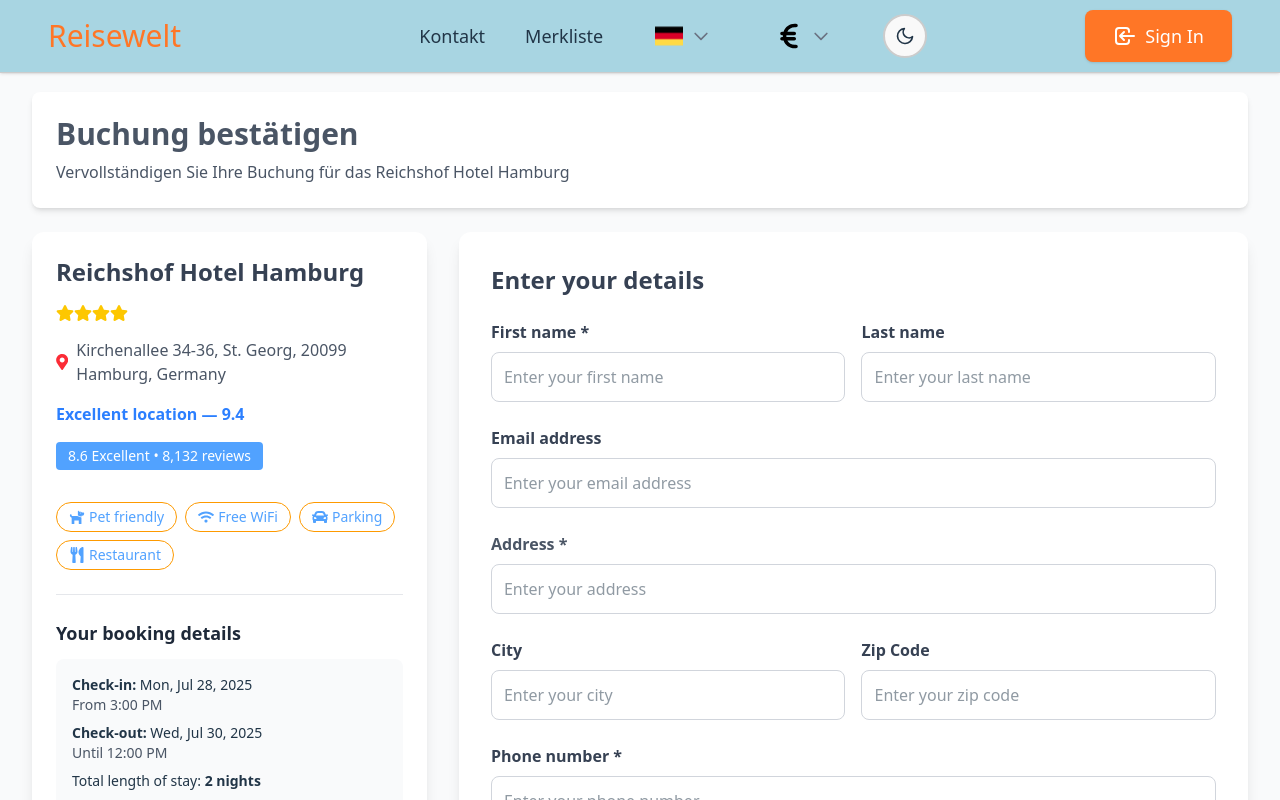
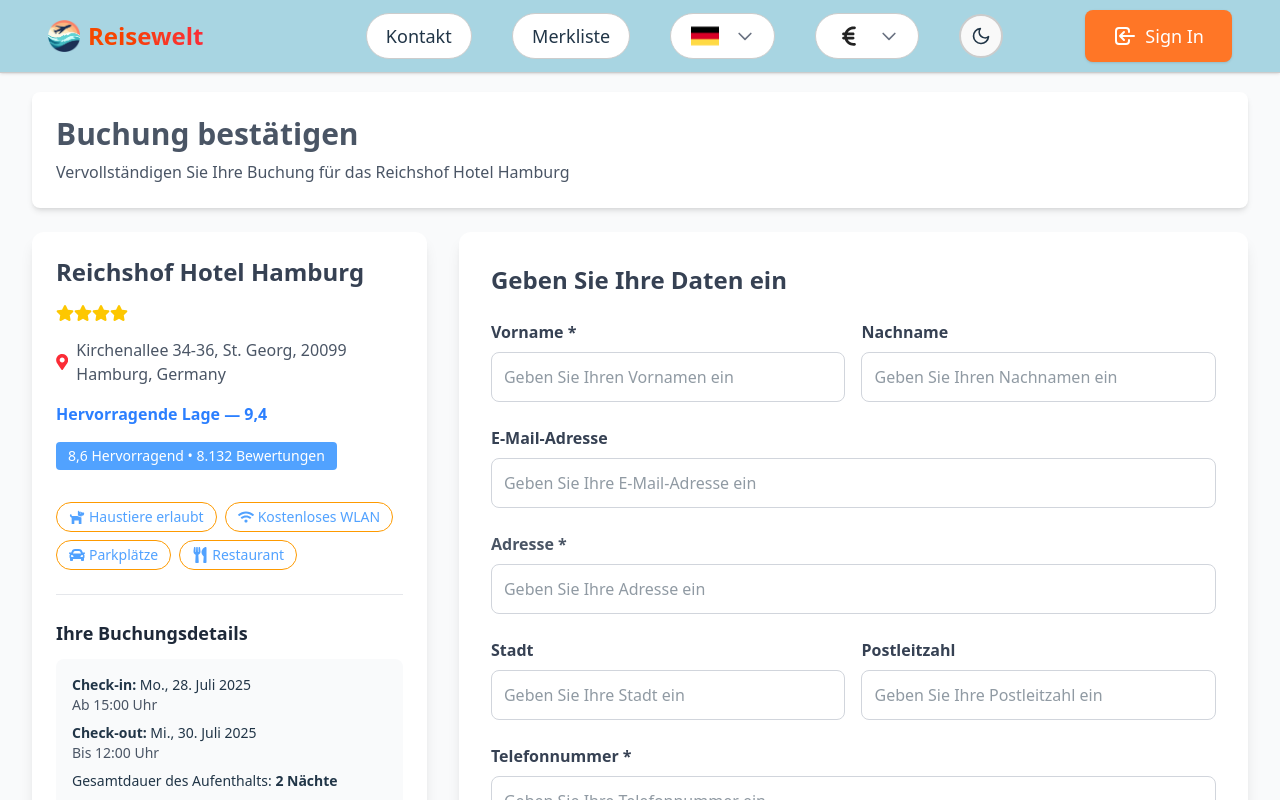
Before and after one commit to sayotekey/reisewelt, a React (Vite) app in the folder frontend/: page /booking in a window 1280 px wide. Shown: the top 800 px of the page. Built offline with nearby package versions, Linux system fonts and the light colour scheme.

Commit message:
Header und Booking ubersetz

```diff
--- a/frontend/src/components/HeaderComponent.jsx
+++ b/frontend/src/components/HeaderComponent.jsx
@@ -9,19 +9,15 @@ import { useAuth } from "../context/useAuth.js";
 import { logoutButton } from "../utils/logout.js";
 import ThemeToggle from "./ThemeToggle.jsx";
 import { useTheme } from "../context/ThemeContext.jsx";
-import { useTranslate } from "../locales/index.js"; //translation context
-
-import euroSignDark from "../icons/euro-sign-solid-black.svg";
-// import euroSign from "../icons/euro-sign-solid-white.svg";
-import sterlingSignDark from "../icons/sterling-sign-solid-black.svg";
-// import sterlingSign from "../icons/sterling-sign-solid-white.svg";
-import liraSignDark from "../icons/turkish-lira-sign-solid-black.svg";
-// import liraSign from "../icons/turkish-lira-sign-solid-white.svg";
-import rubleSignDark from "../icons/ruble-sign-solid-black.svg";
-// import rubleSign from "../icons/ruble-sign-solid-white.svg";
+import { useTranslate } from "../locales/index.js";
+import {
+  FaEuroSign,
+  FaSterlingSign,
+  FaLiraSign,
+  FaRubleSign,
+} from "react-icons/fa6";
 
 const languages = [
-  // label fuer accessibility
   { value: "de", img: germany, label: "German" },
   { value: "en", img: unitedStates, label: "English" },
   { value: "uk", img: ukraine, label: "Ukrainian" },
@@ -29,39 +25,37 @@ const languages = [
   { value: "tr", img: turkey, label: "Turkish" },
 ];
 
-const currencyDark = [
+const currencyIcons = [
   {
-    value: "eu-dark",
-    img: euroSignDark,
+    value: "eu",
+    icon: (color) => <FaEuroSign size={22} color={color} />,
   },
   {
-    value: "st-dark",
-    img: sterlingSignDark,
+    value: "st",
+    icon: (color) => <FaSterlingSign size={22} color={color} />,
   },
   {
-    value: "tl-dark",
-    img: liraSignDark,
+    value: "tl",
+    icon: (color) => <FaLiraSign size={22} color={color} />,
   },
   {
-    value: "ru-dark",
-    img: rubleSignDark,
+    value: "ru",
+    icon: (color) => <FaRubleSign size={22} color={color} />,
   },
 ];
 
 const HeaderComponent = () => {
-  const { t, changeLanguage } = useTranslate(); // translation context
+  const { t, changeLanguage } = useTranslate();
   const { isDark } = useTheme();
   const [openLanguage, setOpenLanguage] = useState(false);
   const [openCurrency, setOpenCurrency] = useState(false);
 
   const [selectedLanguage, setSelectedLanguage] = useState(languages[0]);
-  const [selectedCurrency, setSelectedCurrency] = useState(currencyDark[0]);
+  const [selectedCurrency, setSelectedCurrency] = useState(currencyIcons[0]);
 
   const languageDropdownRef = useRef(null);
   const currencyDropdownRef = useRef(null);
-  // console.log(currencyDark);
 
-  // Holt den aktuellen Benutzer und die Logout-Funktion aus dem Auth-Kontext
   const { user, logout } = useAuth();
   const navigate = useNavigate();
 
@@ -96,9 +90,7 @@ const HeaderComponent = () => {
     return () =>
       document.removeEventListener("mousedown", handleClickOutsideCurrency);
   }, []);
-  // console.loog(currencyDark, currencyDark.length);
 
-  //
   return (
     <header
       className="header-full-width w-full fixed top-0 left-0 right-0 z-51 shadow-sm"
@@ -111,30 +103,51 @@ const HeaderComponent = () => {
     >
       <div className="w-full px-6 sm:px-8 lg:px-12">
         <div className="flex items-center justify-between h-18">
-          {/* Logo - слева */}
+          {/* Logo */}
           <div className="flex-shrink-0">
             <NavLink
               to="/"
-              className="text-3xl font-bold transition-colors duration-200"
-              style={{
-                color: "var(--accent-color)",
-              }}
+              className="flex items-center space-x-2 group transition-colors duration-200"
+              style={{ textDecoration: "none" }}
               onMouseEnter={(e) => {
-                e.target.style.color = "var(--accent-hover)";
+                e.target.querySelector("h3").style.background =
+                  "linear-gradient(to right, #ea580c, #ef4444)";
+                e.target.querySelector("h3").style.webkitBackgroundClip =
+                  "text";
+                e.target.querySelector("h3").style.webkitTextFillColor =
+                  "transparent";
               }}
               onMouseLeave={(e) => {
-                e.target.style.color = "var(--accent-color)";
+                e.target.querySelector("h3").style.background = "";
+                e.target.querySelector("h3").style.webkitBackgroundClip = "";
+                e.target.querySelector("h3").style.webkitTextFillColor = "";
               }}
             >
-              Reisewelt
+              <img
+                src="/logo.png"
+                alt="Reisewelt Logo"
+                className="h-8 w-8"
+                onError={(e) => {
+                  e.target.style.display = "none";
+                }}
+              />
+              <h3 className="text-2xl font-bold text-transparent bg-clip-text bg-gradient-to-r from-orange-600 to-red-500">
+                Reisewelt
+              </h3>
             </NavLink>
           </div>
 
           <nav className="hidden md:flex items-center space-x-10 ml-20">
             <NavLink
               to="/contact"
-              className="font-semibold text-lg transition-colors duration-200"
-              style={{ color: "var(--text-color)" }}
+              className="circle-btn font-semibold text-lg transition-colors duration-200"
+              style={{
+                color: "var(--text-color)",
+                backgroundColor: isDark ? "var(--bg-secondary)" : "white",
+                border: isDark
+                  ? "1px solid #444"
+                  : "1px solid var(--border-color)",
+              }}
               onMouseEnter={(e) => {
                 e.target.style.color = "var(--accent-color)";
               }}
@@ -147,8 +160,14 @@ const HeaderComponent = () => {
 
             <NavLink
               to="/account/wishlist"
-              className="font-semibold text-lg transition-colors duration-200"
-              style={{ color: "var(--text-color)" }}
+              className="circle-btn font-semibold text-lg transition-colors duration-200"
+              style={{
+                color: "var(--text-color)",
+                backgroundColor: isDark ? "var(--bg-secondary)" : "white",
+                border: isDark
+                  ? "1px solid #444"
+                  : "1px solid var(--border-color)",
+              }}
               onMouseEnter={(e) => {
                 e.target.style.color = "var(--accent-color)";
               }}
@@ -162,16 +181,23 @@ const HeaderComponent = () => {
             {/* language selection */}
             <div className="relative" ref={languageDropdownRef}>
               <button
-                className="flex items-center p-3 rounded-lg transition-colors duration-200"
+                className="circle-btn flex items-center transition-colors duration-200"
                 style={{
-                  backgroundColor: "transparent",
+                  backgroundColor: isDark ? "var(--bg-secondary)" : "white",
                   color: "var(--text-color)",
+                  border: isDark
+                    ? "1px solid #444"
+                    : "1px solid var(--border-color)",
                 }}
                 onMouseEnter={(e) => {
-                  e.target.style.backgroundColor = "var(--bg-color)";
+                  e.target.style.backgroundColor = isDark
+                    ? "var(--bg-color)"
+                    : "#f3f4f6";
                 }}
                 onMouseLeave={(e) => {
-                  e.target.style.backgroundColor = "transparent";
+                  e.target.style.backgroundColor = isDark
+                    ? "var(--bg-secondary)"
+                    : "white";
                 }}
                 onClick={() => {
                   setOpenLanguage((prev) => !prev);
@@ -204,7 +230,9 @@ const HeaderComponent = () => {
                   className="absolute top-full left-0 mt-1 rounded-lg shadow-lg z-20 min-w-[140px]"
                   style={{
                     backgroundColor: "var(--bg-secondary)",
-                    border: "1px solid var(--border-color)",
+                    border: isDark
+                      ? "1px solid #444"
+                      : "1px solid var(--border-color)",
                   }}
                 >
                   {languages.map((lang) => (
@@ -255,19 +283,26 @@ const HeaderComponent = () => {
               )}
             </div>
 
-            {/* Выбор валюты */}
+            {/* currency selection */}
             <div className="relative" ref={currencyDropdownRef}>
               <button
-                className="flex items-center p-3 rounded-lg transition-colors duration-200"
+                className="circle-btn flex items-center transition-colors duration-200"
                 style={{
-                  backgroundColor: "transparent",
+                  backgroundColor: isDark ? "var(--bg-secondary)" : "white",
                   color: "var(--text-color)",
+                  border: isDark
+                    ? "1px solid #444"
+                    : "1px solid var(--border-color)",
                 }}
                 onMouseEnter={(e) => {
-                  e.target.style.backgroundColor = "var(--bg-color)";
+                  e.target.style.backgroundColor = isDark
+                    ? "var(--bg-color)"
+                    : "#f3f4f6";
                 }}
                 onMouseLeave={(e) => {
-                  e.target.style.backgroundColor = "transparent";
+                  e.target.style.backgroundColor = isDark
+                    ? "var(--bg-secondary)"
+                    : "white";
                 }}
                 onClick={() => {
                   setOpenCurrency((prev) => !prev);
@@ -275,11 +310,9 @@ const HeaderComponent = () => {
                 }}
                 aria-label="Select currency"
               >
-                <img
-                  src={selectedCurrency.img}
-                  alt={selectedCurrency.value}
-                  className="w-7 h-7"
-                />
+                <span className="w-7 h-7 flex items-center justify-center">
+                  {selectedCurrency.icon(isDark ? "#fff" : "#222")}
+                </span>
                 <svg
                   className="w-5 h-5 ml-2 text-gray-500"
                   fill="none"
@@ -300,10 +333,12 @@ const HeaderComponent = () => {
                   className="absolute top-full left-0 mt-1 rounded-lg shadow-lg z-20 min-w-[140px]"
                   style={{
                     backgroundColor: "var(--bg-secondary)",
-                    border: "1px solid var(--border-color)",
+                    border: isDark
+                      ? "1px solid #444"
+                      : "1px solid var(--border-color)",
                   }}
                 >
-                  {currencyDark.map((curr) => (
+                  {currencyIcons.map((curr) => (
                     <button
                       key={curr.value}
                       className={`flex items-center w-full px-4 py-3 text-left first:rounded-t-lg last:rounded-b-lg transition-colors duration-200`}
@@ -332,11 +367,9 @@ const HeaderComponent = () => {
                         setOpenCurrency(false);
                       }}
                     >
-                      <img
-                        src={curr.img}
-                        alt={`${curr.value} currency`}
-                        className="w-6 h-6 mr-3"
-                      />
+                      <span className="w-6 h-6 mr-3 flex items-center justify-center">
+                        {curr.icon(isDark ? "#fff" : "#222")}
+                      </span>
                     </button>
                   ))}
                 </div>
@@ -347,19 +380,22 @@ const HeaderComponent = () => {
             <ThemeToggle />
           </nav>
 
-          {/* Sign in / Logout / Profile - справа */}
+          {/* Sign in / Logout / Profile */}
           <div className="flex items-center space-x-3">
             {user ? (
               <div className="flex items-center space-x-3">
-                <NavLink
-                  to="/profile"
-                  className="flex items-center px-5 py-3 font-semibold text-lg transition-colors duration-200"
-                  style={{ color: "var(--accent-color)" }}
+                <button
+                  onClick={() => navigate("/profile")}
+                  className="flex items-center px-4 py-2 rounded-lg font-semibold text-lg transition-colors duration-200 shadow-sm"
+                  style={{
+                    backgroundColor: "var(--accent-color)",
+                    color: "white",
+                  }}
                   onMouseEnter={(e) => {
-                    e.target.style.color = "var(--accent-hover)";
+                    e.target.style.backgroundColor = "var(--accent-hover)";
                   }}
                   onMouseLeave={(e) => {
-                    e.target.style.color = "var(--accent-color)";
+                    e.target.style.backgroundColor = "var(--accent-color)";
                   }}
                 >
                   <svg
@@ -375,12 +411,12 @@ const HeaderComponent = () => {
                       d="M16 7a4 4 0 11-8 0 4 4 0 018 0zM12 14a7 7 0 00-7 7h14a7 7 0 00-7-7z"
                     />
                   </svg>
-                  {user.name || "Profile"}
-                </NavLink>
+                  myKonto
+                </button>
 
                 <button
                   onClick={handleLogout}
-                  className="flex items-center px-5 py-3 rounded-lg font-semibold text-lg transition-colors duration-200 shadow-sm"
+                  className="flex items-center px-4 py-2 rounded-lg font-semibold text-lg transition-colors duration-200 shadow-sm"
                   style={{
                     backgroundColor: "var(--accent-color)",
                     color: "white",
@@ -441,7 +477,7 @@ const HeaderComponent = () => {
             )}
           </div>
 
-          {/* Мобильное меню (для маленьких экранов) */}
+          {/* Mobile menu */}
           <div className="md:hidden">
             <button
               className="p-2 rounded-lg transition-colors"
@@ -473,4 +509,5 @@ const HeaderComponent = () => {
     </header>
   );
 };
+
 export default HeaderComponent;
--- a/frontend/src/index.css
+++ b/frontend/src/index.css
@@ -608,6 +608,22 @@ html {
   box-shadow: 0 4px 12px rgba(0, 0, 0, 0.2);
 }
 
+
+.circle-btn {
+  border-radius: 9999px;
+  border: 1px solid white;
+  background: transparent;
+  padding: 0.5rem 1.2rem;
+  display: flex;
+  align-items: center;
+  transition: background 0.2s, border-color 0.2s;
+  gap: 0.5rem;
+}
+.circle-btn:hover {
+  background: var(--bg-color);
+  border-color: var(--accent-hover);
+}
+
 /* Last Search Styles */
 
 .last-search {
--- a/frontend/src/pages/BookingFormPage.jsx
+++ b/frontend/src/pages/BookingFormPage.jsx
@@ -76,24 +76,28 @@ const BookingFormPage = () => {
                   Kirchenallee 34-36, St. Georg, 20099 Hamburg, Germany
                 </p>
                 <p className="text-blue-500 font-semibold">
-                  Excellent location — 9.4
+                  Hervorragende Lage — 9,4
                 </p>
                 <p className="bg-blue-400 text-white px-3 py-1 inline-block rounded text-sm">
-                  8.6 Excellent • 8,132 reviews
+                  8,6 Hervorragend • 8.132 Bewertungen
                 </p>
 
                 <div className="flex flex-wrap gap-2 mt-4">
                   <div className="flex items-center text-blue-400 border bg-white border-amber-500 px-3 py-1 rounded-full">
                     <FaDog className="mr-1" />
-                    <span className="text-sm font-medium">Pet friendly</span>
+                    <span className="text-sm font-medium">
+                      Haustiere erlaubt
+                    </span>
                   </div>
                   <div className="flex items-center text-blue-400 border bg-white border-amber-500 px-3 py-1 rounded-full">
                     <FaWifi className="mr-1" />
-                    <span className="text-sm font-medium">Free WiFi</span>
+                    <span className="text-sm font-medium">
+                      Kostenloses WLAN
+                    </span>
                   </div>
                   <div className="flex items-center text-blue-400 border bg-white border-amber-500 px-3 py-1 rounded-full">
                     <FaCar className="mr-1" />
-                    <span className="text-sm font-medium">Parking</span>
+                    <span className="text-sm font-medium">Parkplätze</span>
                   </div>
                   <div className="flex items-center text-blue-400 border bg-white border-amber-500 px-3 py-1 rounded-full">
                     <FaUtensils className="mr-1" />
@@ -106,26 +110,27 @@ const BookingFormPage = () => {
 
               <div className="text-sm space-y-3">
                 <h3 className="font-semibold text-gray-800 text-lg">
-                  Your booking details
+                  Ihre Buchungsdetails
                 </h3>
                 <div className="bg-gray-50 p-4 rounded-lg">
                   <p className="mb-2">
-                    <strong>Check-in:</strong> Mon, Jul 28, 2025 <br />
-                    <span className="text-gray-600">From 3:00 PM</span>
+                    <strong>Check-in:</strong> Mo., 28. Juli 2025 <br />
+                    <span className="text-gray-600">Ab 15:00 Uhr</span>
                   </p>
                   <p className="mb-2">
-                    <strong>Check-out:</strong> Wed, Jul 30, 2025 <br />
-                    <span className="text-gray-600">Until 12:00 PM</span>
+                    <strong>Check-out:</strong> Mi., 30. Juli 2025 <br />
+                    <span className="text-gray-600">Bis 12:00 Uhr</span>
                   </p>
                   <p className="mb-2">
-                    Total length of stay: <strong>2 nights</strong>
+                    Gesamtdauer des Aufenthalts: <strong>2 Nächte</strong>
                   </p>
                   <p>
-                    You selected <strong>1 room for 2 adults</strong>
+                    Sie haben <strong>1 Zimmer für 2 Erwachsene</strong>{" "}
+                    ausgewählt
                   </p>
                 </div>
                 <button className="text-blue-600 text-sm underline hover:text-blue-800">
-                  Change your selection
+                  Auswahl ändern
                 </button>
               </div>
 
@@ -133,17 +138,17 @@ const BookingFormPage = () => {
 
               <div className="text-sm space-y-3">
                 <h3 className="font-semibold text-gray-800 text-lg">
-                  Your price summary
+                  Ihre Preisübersicht
                 </h3>
                 <div className="bg-gray-50 p-4 rounded-lg">
-                  <p className="text-gray-700">Original price: €351.20</p>
+                  <p className="text-gray-700">Originalpreis: 351,20 €</p>
                   <p className="text-blue-600 font-medium">
-                    Booking.com pays: – €35.12
+                    Booking.com zahlt: – 35,12 €
                   </p>
                   <div className="border-t border-gray-200 pt-3 mt-3">
-                    <p className="text-2xl font-bold text-blue-500">€316.08</p>
+                    <p className="text-2xl font-bold text-blue-500">316,08 €</p>
                     <p className="text-gray-600 text-xs">
-                      Additional charges may apply
+                      Zusätzliche Gebühren können anfallen
                     </p>
                   </div>
                 </div>
@@ -153,14 +158,14 @@ const BookingFormPage = () => {
             {/* Right panel - Form */}
             <div className="w-full lg:w-2/3 bg-white shadow-lg rounded-xl p-6 md:p-8">
               <h2 className="text-2xl font-bold mb-6 text-gray-700">
-                Enter your details
+                Geben Sie Ihre Daten ein
               </h2>
 
               <form onSubmit={handleSubmit} className="space-y-6">
                 <div className="flex flex-col md:flex-row gap-4">
                   <div className="flex-1">
                     <label className="block font-semibold text-gray-700 mb-2">
-                      First name *
+                      Vorname *
                     </label>
                     <input
                       name="firstName"
@@ -169,29 +174,29 @@ const BookingFormPage = () => {
                       className={`w-full border ${
                         errors.firstName ? "border-red-500" : "border-gray-300"
                       } p-3  rounded-lg focus:ring-2 focus:ring-blue-500 focus:border-blue-500 transition-colors`}
-                      placeholder="Enter your first name"
+                      placeholder="Geben Sie Ihren Vornamen ein"
                     />
                     {errors.firstName && (
-                      <p className="text-red-500 text-sm mt-1">Required</p>
+                      <p className="text-red-500 text-sm mt-1">Erforderlich</p>
                     )}
                   </div>
                   <div className="flex-1">
                     <label className="block font-semibold text-gray-700 mb-2">
-                      Last name
+                      Nachname
                     </label>
                     <input
                       name="lastName"
                       value={form.lastName}
                       onChange={handleChange}
                       className="w-full border border-gray-300 p-3 rounded-lg focus:ring-2 focus:ring-blue-500 focus:border-blue-500 transition-colors"
-                      placeholder="Enter your last name"
+                      placeholder="Geben Sie Ihren Nachnamen ein"
                     />
                   </div>
                 </div>
 
                 <div>
                   <label className="block font-semibold  text-gray-700 mb-2">
-                    Email address
+                    E-Mail-Adresse
                   </label>
                   <input
                     name="email"
@@ -199,13 +204,13 @@ const BookingFormPage = () => {
                     onChange={handleChange}
                     className="w-full border border-gray-300 p-3 rounded-lg focus:ring-2 focus:ring-blue-500 focus:border-blue-500 transition-colors"
                     type="email"
-                    placeholder="Enter your email address"
+                    placeholder="Geben Sie Ihre E-Mail-Adresse ein"
                   />
                 </div>
 
                 <div>
                   <label className="block font-semibold text-gray-600 mb-2">
-                    Address *
+                    Adresse *
                   </label>
                   <input
                     name="address"
@@ -214,43 +219,43 @@ const BookingFormPage = () => {
                     className={`w-full border ${
                       errors.address ? "border-red-500" : "border-gray-300"
                     } p-3 rounded-lg focus:ring-2 focus:ring-blue-500 focus:border-blue-500 transition-colors`}
-                    placeholder="Enter your address"
+                    placeholder="Geben Sie Ihre Adresse ein"
                   />
                   {errors.address && (
-                    <p className="text-red-500 text-sm mt-1">Required</p>
+                    <p className="text-red-500 text-sm mt-1">Erforderlich</p>
                   )}
                 </div>
 
                 <div className="flex flex-col md:flex-row gap-4">
                   <div className="flex-1">
                     <label className="block font-semibold text-gray-700 mb-2">
-                      City
+                      Stadt
                     </label>
                     <input
                       name="city"
                       value={form.city}
                       onChange={handleChange}
                       className="w-full border border-gray-300 p-3 rounded-lg focus:ring-2 focus:ring-blue-500 focus:border-blue-500 transition-colors"
-                      placeholder="Enter your city"
+                      placeholder="Geben Sie Ihre Stadt ein"
                     />
                   </div>
                   <div className="flex-1">
                     <label className="block font-semibold text-gray-700 mb-2">
-                      Zip Code
+                      Postleitzahl
                     </label>
                     <input
                       name="zip"
                       value={form.zip}
                       onChange={handleChange}
                       className="w-full border border-gray-300 p-3 rounded-lg focus:ring-2 focus:ring-blue-500 focus:border-blue-500 transition-colors"
-                      placeholder="Enter your zip code"
+                      placeholder="Geben Sie Ihre Postleitzahl ein"
                     />
                   </div>
                 </div>
 
                 <div>
                   <label className="block font-semibold text-gray-700 mb-2">
-                    Phone number *
+                    Telefonnummer *
                   </label>
                   <input
                     name="phone"
@@ -259,10 +264,10 @@ const BookingFormPage = () => {
                     className={`w-full border ${
                       errors.phone ? "border-red-500" : "border-gray-300"
                     } p-3 rounded-lg focus:ring-2 focus:ring-blue-500 focus:border-blue-500 transition-colors`}
-                    placeholder="Enter your phone number"
+                    placeholder="Geben Sie Ihre Telefonnummer ein"
                   />
                   {errors.phone && (
-                    <p className="text-red-500 text-sm mt-1">Required</p>
+                    <p className="text-red-500 text-sm mt-1">Erforderlich</p>
                   )}
                 </div>
 
@@ -271,7 +276,7 @@ const BookingFormPage = () => {
                     type="submit"
                     className="w-full md:w-auto px-8 py-3 bg-orange-500 text-white rounded-lg hover:bg-orange-400 transition-colors font-medium shadow-md hover:shadow-lg"
                   >
-                    Complete Booking
+                    Buchung abschließen
                   </button>
                 </div>
               </form>
```
